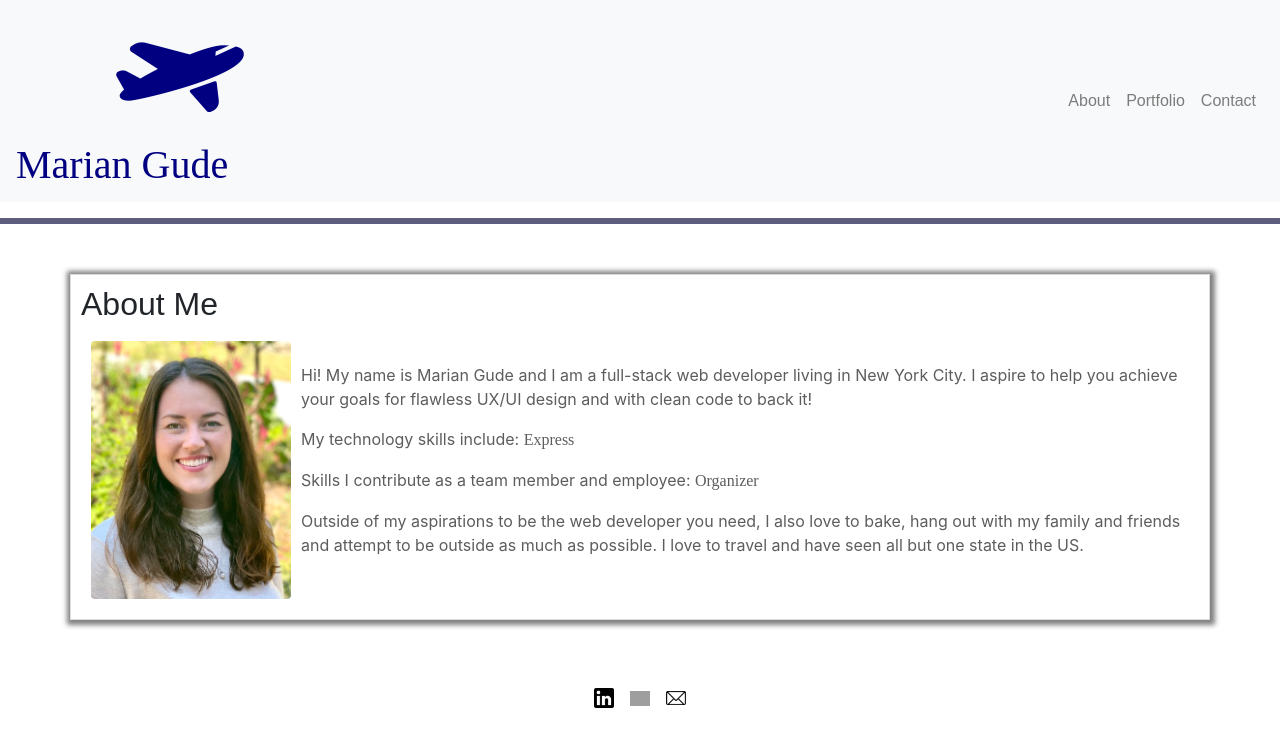
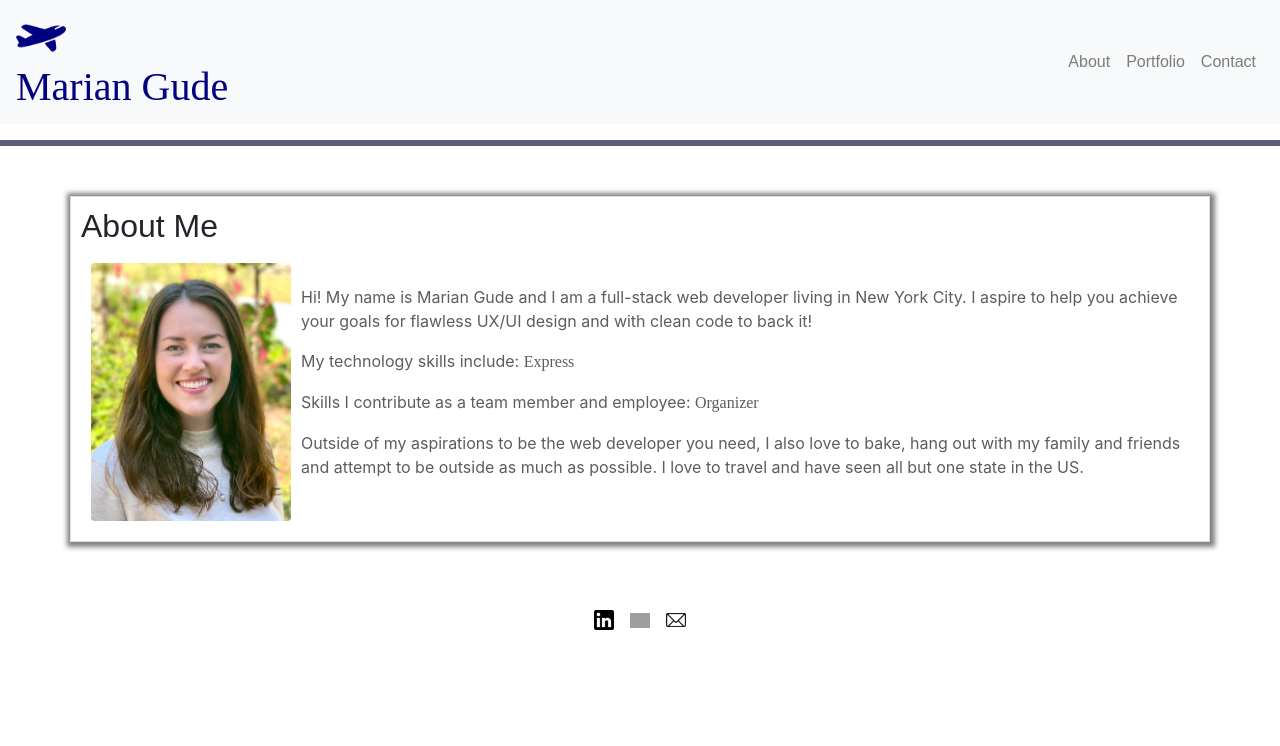
Before and after one commit to mkgude/react-portfolio, a React (Create React App) app: page /about in a window 1280 px wide. Shown: the top 746 px of the page. Built offline with nearby package versions, Linux system fonts and the light colour scheme; grey boxes are pictures that could not be loaded; a web font is replaced by a local one.

Commit message:
resized xl window sizes

```diff
--- a/src/components/Header.js
+++ b/src/components/Header.js
@@ -8,7 +8,7 @@ function Header() {
 
   return (
     <nav class="navbar navbar-expand-lg navbar-light bg-light">
-      <a class="navbar-brand" href="/about">
+      <a class="navbar-brand header-info" href="/about">
         <div className="header-plane-image">
             <Fade left>
                 <img className="plane-image" src={planeImage} alt="plane"/>
--- a/src/components/ProjectCard.js
+++ b/src/components/ProjectCard.js
@@ -9,7 +9,7 @@ import Row from "react-bootstrap/Row";
 
 function ProjectCard() {
   return (
-    <Row className="projectcard-row">
+    <Row className="projectcard-row" xl={4}>
       {Projects.map((project) => (
         <Col className="card-col" md={4} lg={4} key={project.id}>
           <Card className="card project-card">
--- a/src/components/header.css
+++ b/src/components/header.css
@@ -11,7 +11,8 @@
   justify-content: center;
 }
 .plane-image {
-  margin-left: 100px;
+  /* margin-left: px; */
+  width: 50px;
 }
 .nav-options {
   text-align: right;
--- a/src/components/projectcard.css
+++ b/src/components/projectcard.css
@@ -35,10 +35,11 @@
 /* @media screen and (min-width: 786px) {
 } */
 
-@media screen and (min-width: 400px) {
+@media screen and (max-width: 600px) {
   .card-col {
     display: flex;
     justify-content: center;
+    padding: 5px;
   }
   .project-card {
     width: 80%;
```
